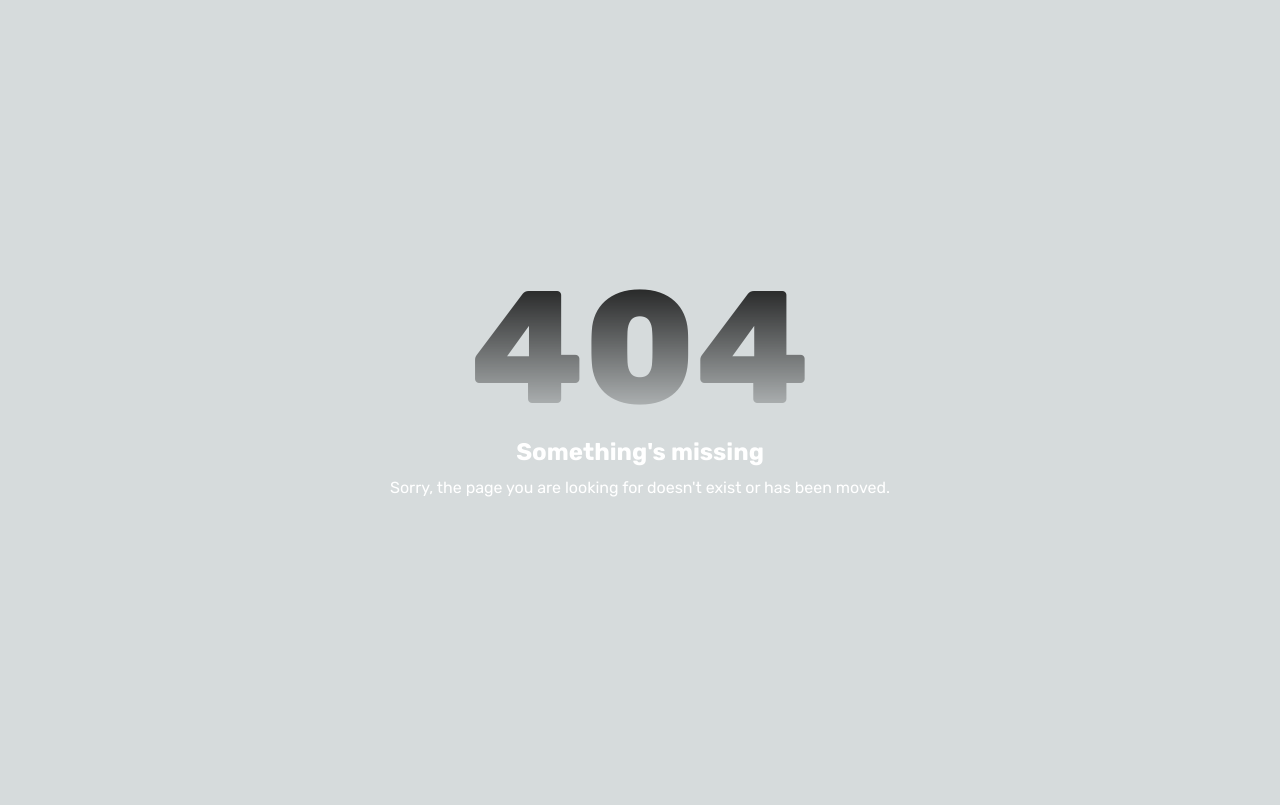
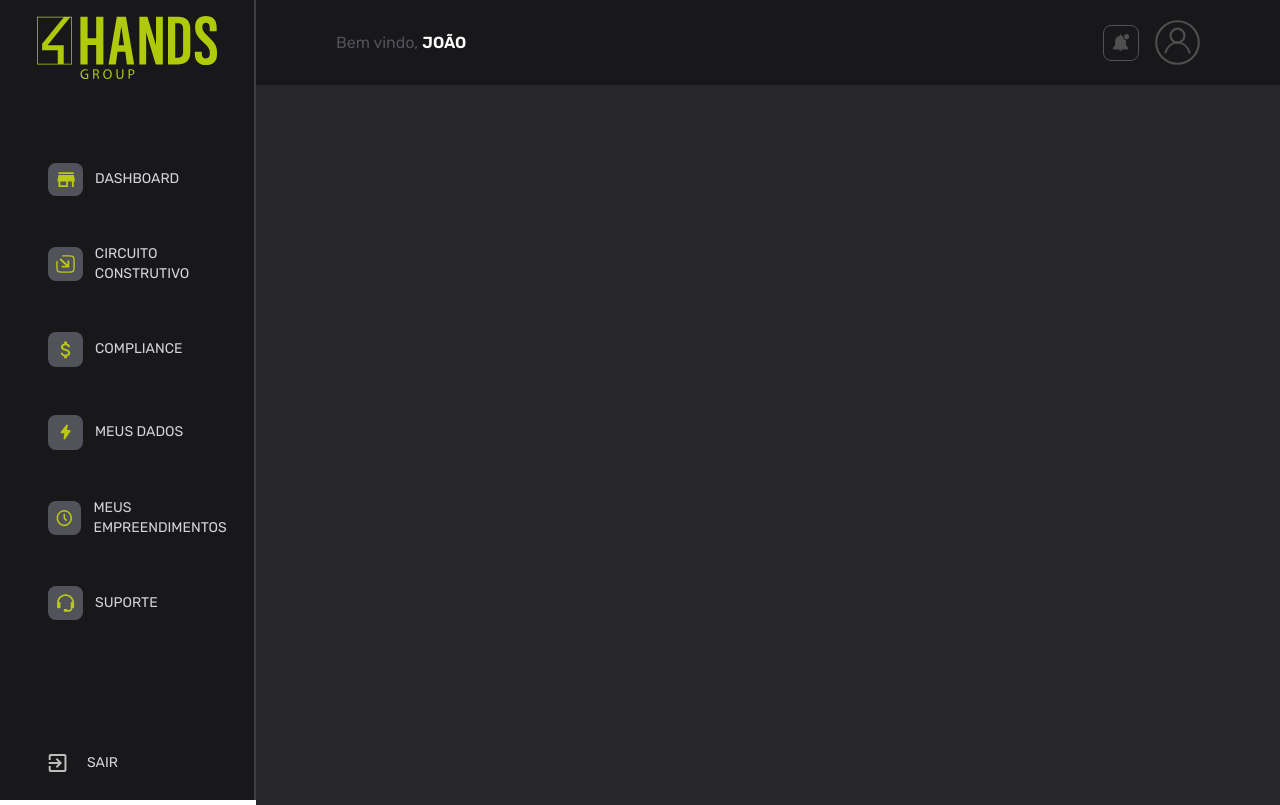
Before and after one commit to douglasc-c/jb-next, a Next.js app: page /1/admin/dashboard in a window 1280 px wide. Before the commit this address had no page. Built offline with nearby package versions, Linux system fonts and the light colour scheme.

Commit message:
feat(admin):create layout admin

```diff
--- a/src/app/[locale]/(authenticated)/dashboard/page.tsx
+++ b/src/app/[locale]/(authenticated)/(user)/dashboard/page.tsx
@@ -1,7 +1,7 @@
 'use client'
 
 import { DataInvestments } from '@/components/cards/data-investments'
-import { MyContracts } from '@/components/cards/my-contracts'
+import { MyContracts } from '@/components/tables/my-contracts'
 import { NewOpportunities } from '@/components/cards/new-opportunities'
 import { YorResources } from '@/components/cards/you-resources'
 import { useLayoutContext } from '@/context/layout-context'
--- a/src/app/[locale]/(authenticated)/myventures/page.tsx
+++ b/src/app/[locale]/(authenticated)/(user)/myventures/page.tsx
@@ -1,6 +1,6 @@
 'use client'
 
-import { MyContracts } from '@/components/cards/my-contracts'
+import { MyContracts } from '@/components/tables/my-contracts'
 import { useLayoutContext } from '@/context/layout-context'
 
 export default function MyVentures() {
--- /dev/null
+++ b/src/app/[locale]/(authenticated)/admin/dashboard/page.tsx
@@ -0,0 +1,7 @@
+'use client'
+
+export default function Dashboard() {
+  return (
+    <main className="bg-zinc-800 h-[calc(90vh)] flex flex-col items-start p-6 pr-36 space-y-4"></main>
+  )
+}
--- /dev/null
+++ b/src/app/[locale]/(authenticated)/admin/layout.tsx
@@ -0,0 +1,54 @@
+import '@/app/globals.css'
+import { getLocale, getTranslations } from 'next-intl/server'
+import Header from '@/components/header/header'
+// import { LayoutProvider, LayoutContextProps } from '@/context/layout-context'
+import Sidebar from '@/components/header/sidebar-admin'
+
+const languages = ['pt-BR']
+export const dynamic = 'force-dynamic'
+
+export async function generateStaticParams() {
+  return languages.map((lng) => ({ lng }))
+}
+
+export default async function RootLayout({
+  children,
+  params: { lng },
+}: {
+  children: React.ReactNode
+  params: {
+    lng: string
+  }
+}) {
+  const locale = await getLocale()
+  const t = await getTranslations(lng)
+
+  const textHeader = {
+    welcome: t('TextLang.welcome'),
+    dashboard: t('TextLang.dashboard'),
+    constructionCircuit: t('TextLang.constructionCircuit'),
+    compliance: t('TextLang.compliance'),
+    myData: t('TextLang.myData'),
+    myVentures: t('TextLang.myVentures'),
+    support: t('TextLang.support'),
+    signOut: t('TextLang.signOut'),
+  }
+
+  // const layoutValue: LayoutContextProps = {
+  //   locale,
+  // }
+
+  return (
+    <html lang={lng}>
+      <body className="bg-neutral-950 text-white flex">
+        <Sidebar text={textHeader} locale={locale} />
+        <div className="ml-64 flex-grow">
+          <Header text={textHeader} locale={locale} />
+          {/* <LayoutProvider value={layoutValue}> */}
+          {children}
+          {/* </LayoutProvider> */}
+        </div>
+      </body>
+    </html>
+  )
+}
--- /dev/null
+++ b/src/components/header/sidebar-admin.tsx
@@ -0,0 +1,93 @@
+'use client'
+import Image from 'next/image'
+import React from 'react'
+import ButtonMenu from '../buttons/menu'
+
+interface SidebarProps {
+  text: {
+    dashboard: string
+    constructionCircuit: string
+    compliance: string
+    myData: string
+    myVentures: string
+    support: string
+    signOut: string
+  }
+  locale: string
+}
+const Sidebar: React.FC<SidebarProps> = ({ text, locale }) => {
+  return (
+    <div className="fixed top-0 left-0 h-full w-64 bg-zinc-900 border-r-2 border-zinc-700 flex flex-col space-y-12">
+      <div className="p-4 justify-center flex">
+        <Image
+          src={`/images/svg/logoGreen.svg`}
+          alt="notifications"
+          height={180}
+          width={180}
+        />
+      </div>
+      <nav className="space-y-2 flex-grow">
+        <ButtonMenu
+          params={{
+            title: text.dashboard,
+            path: `/${locale}/dashboard`,
+            icon: 'home',
+          }}
+        />
+        <ButtonMenu
+          params={{
+            title: text.constructionCircuit,
+            path: `/${locale}/constructioncircuit`,
+            icon: 'arrowDiagonalGreen',
+          }}
+        />
+        <ButtonMenu
+          params={{
+            title: text.compliance,
+            path: `/${locale}/compliance`,
+            icon: 'shock',
+          }}
+        />
+        <ButtonMenu
+          params={{
+            title: text.myData,
+            path: `/${locale}/mydata`,
+            icon: 'cash',
+          }}
+        />
+        <ButtonMenu
+          params={{
+            title: text.myVentures,
+            path: `/${locale}/myventures`,
+            icon: 'clock',
+          }}
+        />
+        <ButtonMenu
+          params={{
+            title: text.support,
+            path: `/${locale}/support`,
+            icon: 'support',
+          }}
+        />
+      </nav>
+      <div className="mt-auto">
+        <a
+          href={`/${locale}/`}
+          className={`w-full pl-10 py-5 justify-start items-center space-x-3 flex font-regular text-sm uppercase  text-zinc-300 `}
+        >
+          <div className="p-2 rounded-lg">
+            <Image
+              src={`/images/svg/signout.svg`}
+              alt="notifications"
+              height={19}
+              width={19}
+            />
+          </div>
+          <span>{text.signOut}</span>
+        </a>
+      </div>
+    </div>
+  )
+}
+
+export default Sidebar
--- a/src/components/cards/my-contracts.tsx
+++ b/src/components/tables/my-contracts.tsx
@@ -2,7 +2,7 @@
 
 import { useLayoutContext } from '@/context/layout-context'
 import { useState } from 'react'
-import { DetailContract } from './detail-contract'
+import { DetailContract } from '../cards/detail-contract'
 
 interface RowData {
   status?: string
```
Also changed, not shown: src/app/[locale]/(authenticated)/(user)/compliance/page.tsx (renamed from src/app/[locale]/(authenticated)/compliance/page.tsx), src/app/[locale]/(authenticated)/(user)/constructioncircuit/page.tsx (renamed from src/app/[locale]/(authenticated)/constructioncircuit/page.tsx), src/app/[locale]/(authenticated)/(user)/layout.tsx (renamed from src/app/[locale]/(authenticated)/layout.tsx), src/app/[locale]/(authenticated)/(user)/mydata/page.tsx (renamed from src/app/[locale]/(authenticated)/mydata/page.tsx), src/app/[locale]/(authenticated)/(user)/support/page.tsx (renamed from src/app/[locale]/(authenticated)/support/page.tsx).
